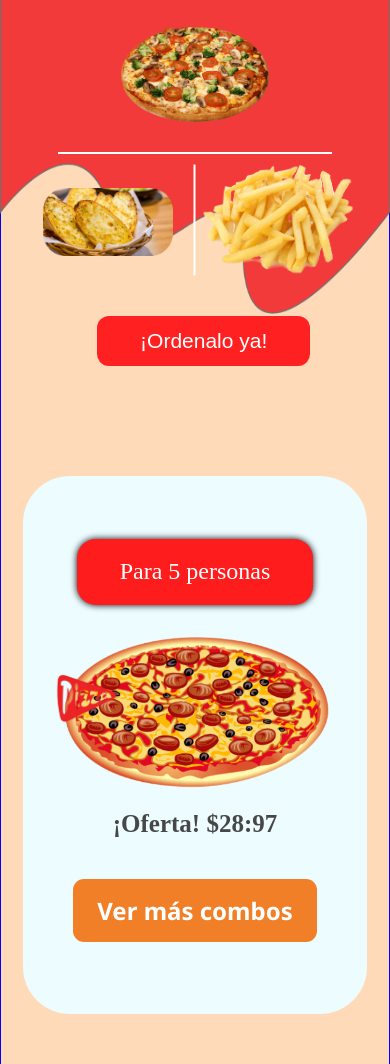
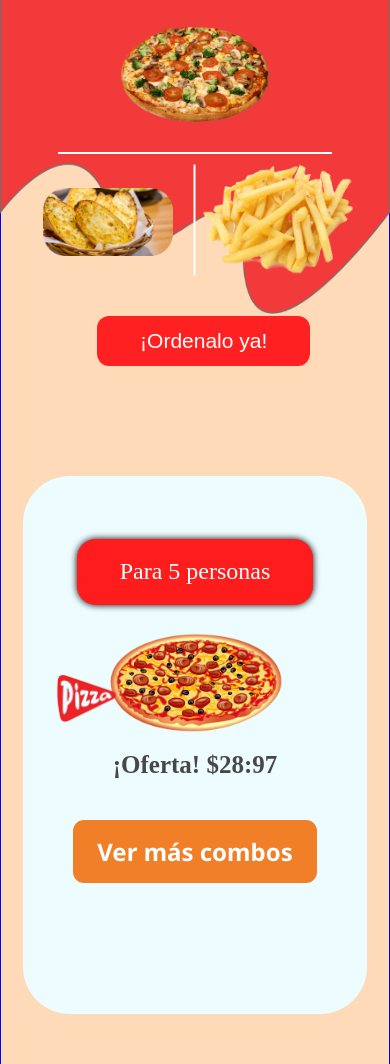
Before and after one commit to Benjaminmq2013/pizza_store, a plain HTML site: page index.html in a window 390 px wide. Shown: the part 819-1883 px from the top of the page. Drawn offline with Linux system fonts and the light colour scheme; a web font is replaced by a local one.

Commit message:
600px responsive finished

```diff
--- a/responsive.css
+++ b/responsive.css
@@ -383,12 +383,13 @@
         margin-left: 8%;
     }
     .offer_pizza_image img {
-        height: 167px;
+        height: auto;
+        width: 47vw;
+
     }
     .more_combos{
         width: 81.5%;
     }
-
 }
 
 @media screen and (max-width: 480px){
```
